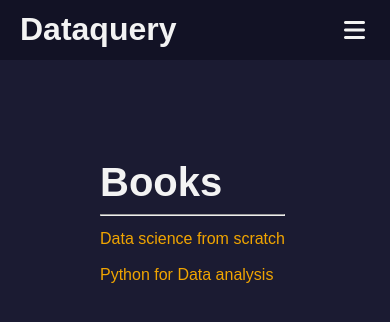
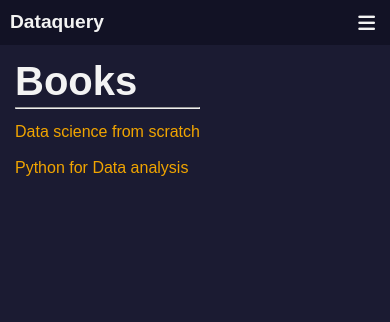
Before and after one commit to Sameen-03/Dataquery, a Django app: page /books/ in a window 390 px wide. Shown: the top 322 px of the page. Run offline with Django 4.2, Linux system fonts and the light colour scheme.

Commit message:
Update base.html

```diff
--- a/data_query/templates/base.html
+++ b/data_query/templates/base.html
@@ -43,24 +43,22 @@
         /* Navbar styling */
         .navbar {
             width: 100%;
-            max-width: 1300px;
             display: flex;
             justify-content: space-between;
             align-items: center;
             background-color: #121225;
             padding: 10px 20px;
-            height: 60px;
+            height: 60px; /* Default navbar height */
             position: fixed;
             top: 0;
             left: 0;
             z-index: 1000;
         }
-        .navbar-center {
-            margin-left: auto; /* Push the links to the right */
-            display: flex;
-            align-items: center; /* Vertically align links */
-            margin-right: 20px;
+
+        .navbar-left h1 {
+            font-size: 1.5em;
         }
+
         .navbar a {
             color: #f3f3f3;
             text-decoration: none;
@@ -91,7 +89,7 @@
         .dropdown-menu {
             display: none;
             position: absolute;
-            top: 50px;
+            top: 60px;
             right: 20px;
             background-color: #1b1b32;
             width: 200px;
@@ -115,20 +113,81 @@
         }
 
         .dropdown-menu a:hover {
-            background-color: none;
+            color: #f1a500;
         }
 
-        /* Center content on the page */
+        /* Content Section */
         .content {
             display: flex;
-            justify-content: flex-start; /* Aligns content to the left horizontally */
-            align-items: flex-start; /* Aligns content to the top vertically */
-            min-height: 100vh; /* Ensures the content spans the full height of the viewport */
-            text-align: left; /* Aligns text to the left within the block */
-            padding: 80px 20px; /* Adds padding for spacing, ensuring it doesn't overlap the navbar */
-            flex-direction: column; /* Ensures content stacks vertically */
-            padding-top: 150px;
+            justify-content: flex-start;
+            align-items: flex-start;
+            min-height: 100vh;
+            text-align: left;
+            padding-top: 80px; /* Ensure space below the navbar */
             padding-inline: 100px;
+            flex-direction: column;
+        }
+
+        /* Tablet view (768px and below) */
+        @media (max-width: 768px) {
+            .navbar {
+                flex-direction: row;
+                padding: 10px 15px;
+                height: 50px; /* Reduced navbar height */
+            }
+
+            .navbar-left h1 {
+                font-size: 1.3em;
+            }
+
+            .dropdown-menu {
+                top: 50px; /* Adjust dropdown position */
+                width: 100%;
+                right: 0;
+            }
+
+            .content {
+                padding-top: 60px; /* Adjust space for reduced navbar */
+                padding-inline: 30px; /* Reduced side padding */
+            }
+        }
+
+        /* Mobile view (480px and below) */
+        @media (max-width: 480px) {
+            .navbar {
+                height: 45px; /* Further reduce navbar height */
+                padding: 5px 10px;
+            }
+
+            .navbar-left h1 {
+                font-size: 1.2em;
+            }
+
+            .menu-btn {
+                font-size: 1.2em;
+            }
+
+            .dropdown-menu {
+                position: static;
+                width: 100%;
+                border-radius: 0;
+                box-shadow: none;
+            }
+
+            .dropdown-menu a {
+                padding: 10px 15px;
+                font-size: 0.9em;
+            }
+
+            .content {
+                padding-top: 55px; /* Adjust content padding */
+                padding-inline: 15px; /* Further reduced padding */
+            }
+
+            h1 {
+                font-size: 1.5em;
+                line-height: 1.3;
+            }
         }
     </style>
     <script>
```
